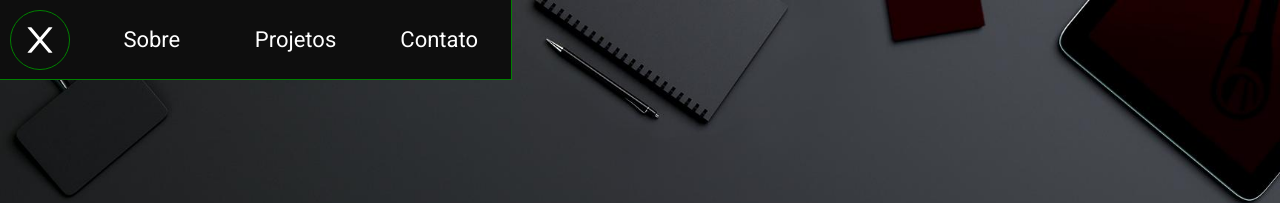
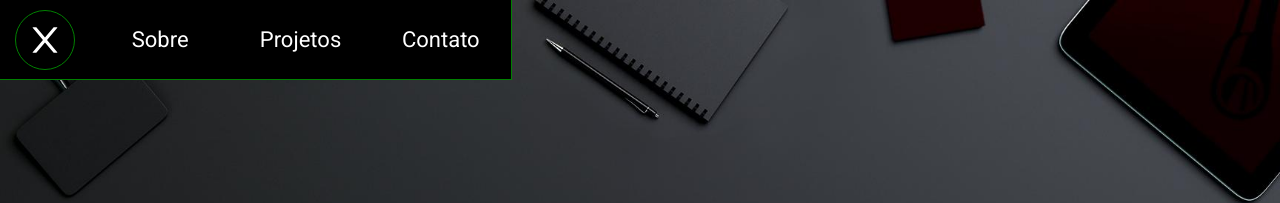
Before and after one commit to SandroFernandesRosal/Portf-lio-ReactJS, a React (Vite) app: page / in a window 1280 px wide. Both pictures are taken after a click on the button 425 px from the left and 39 px from the top of the page. Shown: the top 203 px of the page. Built offline with nearby package versions, Linux system fonts and the light colour scheme; a web font is replaced by a local one.

Commit message:
melhorias

```diff
--- a/src/Pages/index/home.css
+++ b/src/Pages/index/home.css
@@ -4,11 +4,9 @@
   background-position: center;
   background-repeat: no-repeat;
   height: 100vh;
-
   display: flex;
   justify-content: center;
   align-items: center;
-
 
 }
 
--- a/src/Pages/projetos/projetos.css
+++ b/src/Pages/projetos/projetos.css
@@ -4,6 +4,7 @@
   align-items: center;
   margin: 100px 0px 20px 0px;
   width: 100vw;
+  height: 100%;
   animation-name: projetos;
   animation-duration: 2s;
 }
@@ -153,3 +154,9 @@
   font-size: 25px;
 
 }
+
+@media (min-width: 700px) {
+  .projetos {
+    height: 100vh;
+  }
+}
--- a/src/header/Header.css
+++ b/src/header/Header.css
@@ -207,6 +207,7 @@ a {
 @media (min-width: 700px) {
 
 
+
   .menu-mobile {
     width: 50vw;
     height: 80px;
@@ -216,6 +217,7 @@ a {
     justify-content: space-around;
     animation-name: menu;
     animation-duration: 2s;
+    background-color: black;
 
 
   }
@@ -223,7 +225,7 @@ a {
   .buttons-menu-mobile {
     display: flex;
     justify-content: center;
-    margin: 0px 10px;
+    margin: 0px 15px;
 
 
   }
@@ -235,7 +237,6 @@ a {
   .menu-mobile li {
     border: none;
 
-    height: 100%;
 
   }
 
@@ -244,15 +245,8 @@ a {
 
   }
 
-
-  .card-perfil {
-    width: 65%;
-
-  }
-
   .header nav {
     width: 50vw;
-    align-content: space-around;
 
   }
 
@@ -292,11 +286,11 @@ a {
   .menu-mobile {
     width: 40vw;
 
+
   }
 
   .header nav {
     width: 40vw;
-    align-content: space-around;
 
   }
 
```
